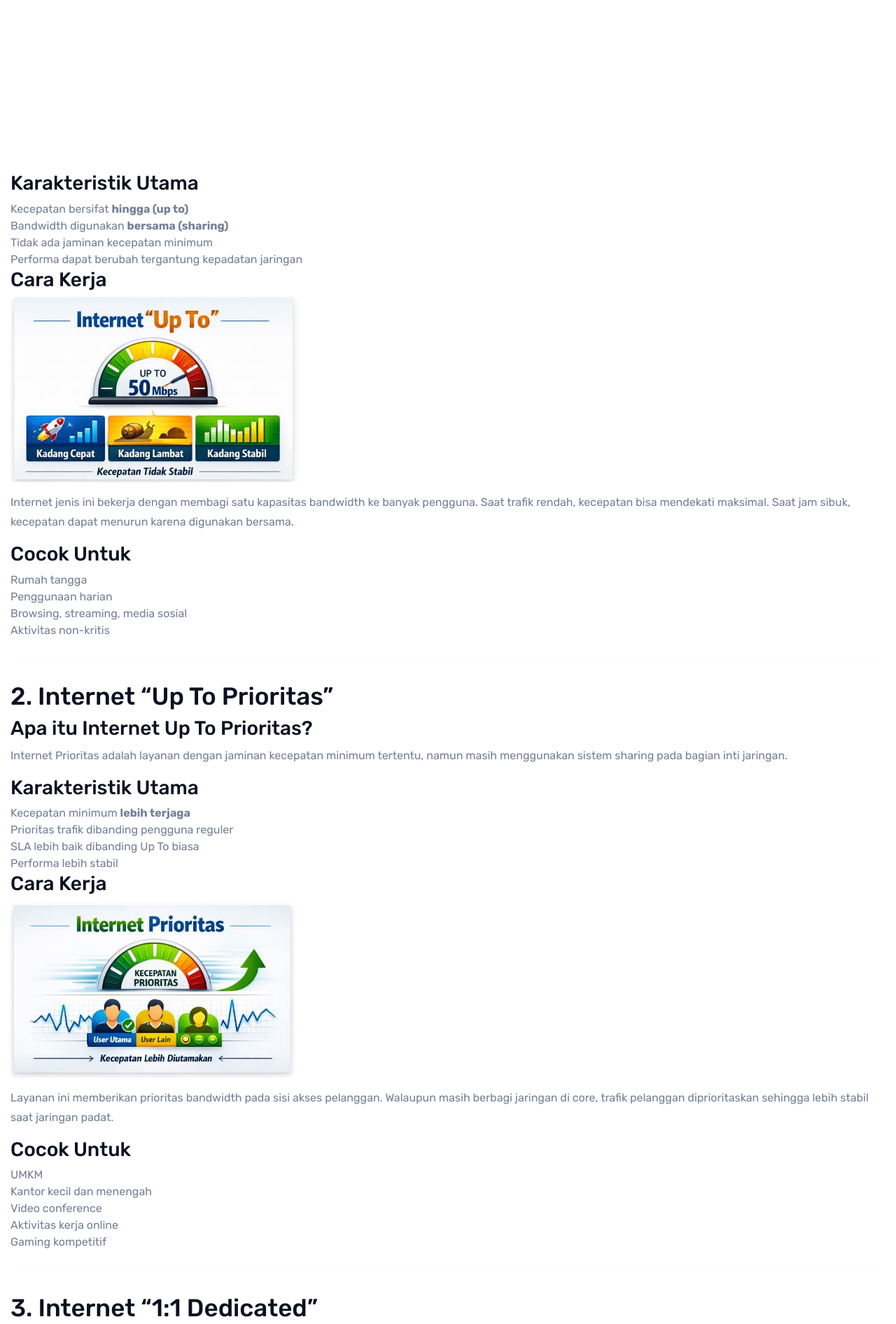
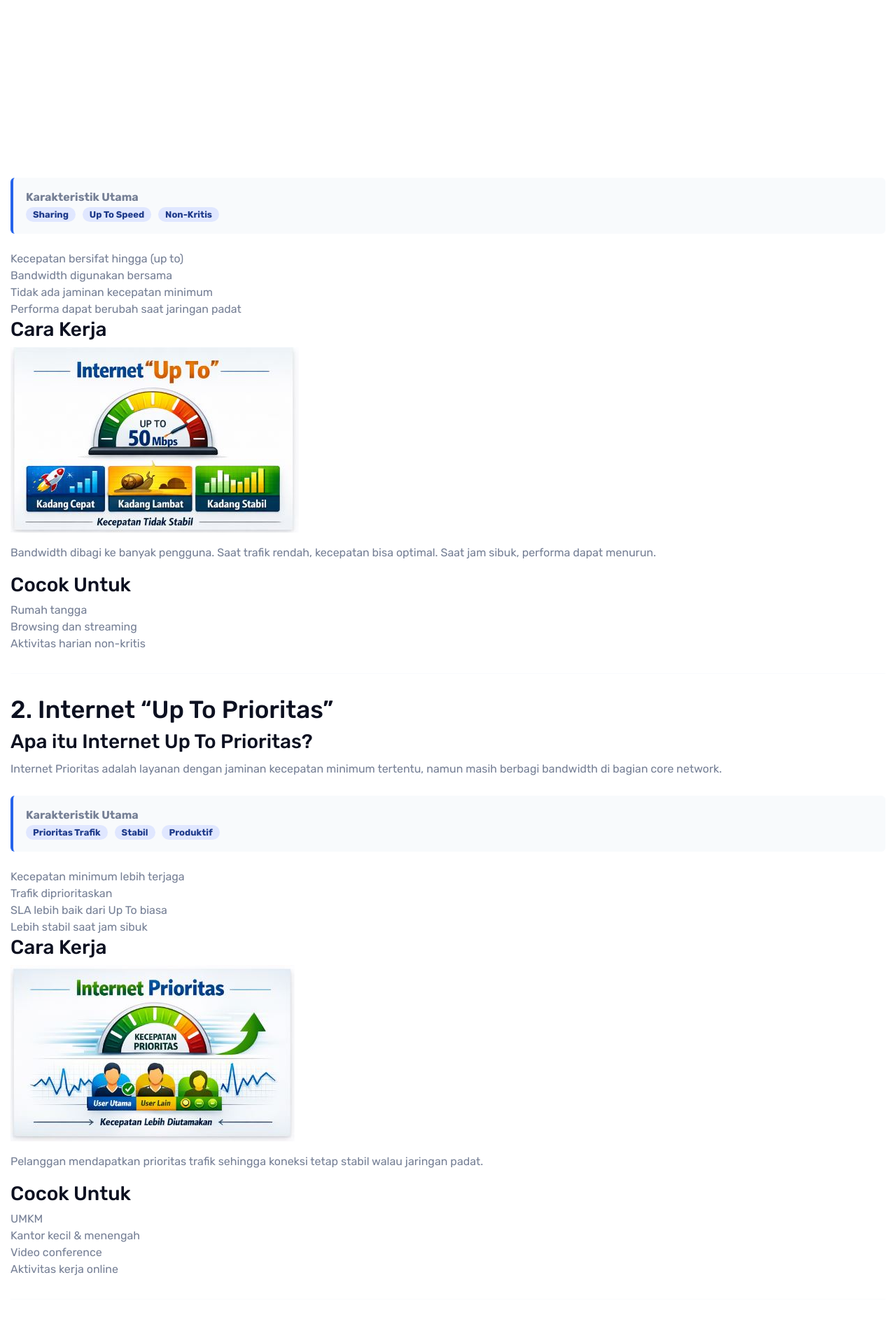
Before and after one commit to dalonet/dalonet.github.io, a Jekyll site: the page built from _posts/2026-02-05-apa-perbedaan-up-to-prioritas-dedicated-internet.md, in a window 1280 px wide. Shown: the part 656-2548 px from the top of the page at 70% size. Built offline with Jekyll 4.4.1, drawn with Linux system fonts in a browser that asks for light colours; some of the changed text lies outside the part shown.

Commit message:
update post with css

```diff
--- a/_posts/2026-02-05-apa-perbedaan-up-to-prioritas-dedicated-internet.md
+++ b/_posts/2026-02-05-apa-perbedaan-up-to-prioritas-dedicated-internet.md
@@ -8,91 +8,163 @@
 excerpt: "Memahami perbedaan jenis layanan internet agar dapat memilih koneksi yang paling sesuai dengan kebutuhan penggunaan."
 ---
 
+<style>
+.post-content h2 {
+  margin-top: 48px;
+}
+
+.info-box {
+  background: #f8fafc;
+  border-left: 4px solid #2563eb;
+  padding: 16px 18px;
+  margin: 24px 0;
+  border-radius: 6px;
+}
+
+.table-wrapper {
+  overflow-x: auto;
+  margin: 32px 0;
+}
+
+.compare-table {
+  width: 100%;
+  border-collapse: collapse;
+  font-size: 15px;
+}
+
+.compare-table th {
+  background: #1e293b;
+  color: #ffffff;
+  padding: 12px;
+  text-align: left;
+}
+
+.compare-table td {
+  padding: 12px;
+  border-bottom: 1px solid #e5e7eb;
+}
+
+.compare-table tr:nth-child(even) {
+  background: #f9fafb;
+}
+
+.compare-table td:first-child {
+  font-weight: 600;
+  color: #0f172a;
+}
+
+.badge {
+  display: inline-block;
+  background: #e0e7ff;
+  color: #1e3a8a;
+  padding: 4px 10px;
+  border-radius: 999px;
+  font-size: 13px;
+  margin-right: 6px;
+}
+</style>
+
 ## Pengenalan Jenis Layanan Internet
 
-Dalam dunia jaringan, terdapat beberapa jenis layanan internet yang dibedakan berdasarkan metode pembagian bandwidth, tingkat stabilitas, dan peruntukannya. Tiga jenis yang paling umum digunakan adalah **Internet Up To**, **Internet Up To Prioritas**, dan **Internet 1:1 Dedicated**.
+Dalam dunia jaringan, layanan internet dibedakan berdasarkan metode pembagian bandwidth, tingkat stabilitas, serta peruntukan penggunaannya. Tiga jenis layanan yang paling umum digunakan adalah **Internet Up To**, **Internet Up To Prioritas**, dan **Internet 1:1 Dedicated**.
 
-Memahami perbedaannya akan membantu menentukan layanan yang paling tepat sesuai kebutuhan penggunaan, baik untuk rumah, usaha, maupun lingkungan bisnis.
+Memahami perbedaannya akan membantu Anda menentukan layanan internet yang paling sesuai, baik untuk kebutuhan rumah, usaha, maupun operasional bisnis.
 
 ---
 
 ## 1. Internet "Up To" (Best Effort)
 
 ### Apa itu Internet Up To?
-Internet Up To adalah layanan internet dengan sistem *best effort*, di mana kecepatan yang didapat bersifat hingga (maksimal) dan tidak dijamin setiap saat.
+Internet Up To adalah layanan internet dengan sistem *best effort*, di mana kecepatan yang diperoleh bersifat hingga (maksimal) dan tidak dijamin setiap saat.
 
-### Karakteristik Utama
-- Kecepatan bersifat **hingga (up to)**
-- Bandwidth digunakan **bersama (sharing)**
+<div class="info-box">
+<b>Karakteristik Utama</b><br>
+<span class="badge">Sharing</span>
+<span class="badge">Up To Speed</span>
+<span class="badge">Non-Kritis</span>
+</div>
+
+- Kecepatan bersifat hingga (up to)
+- Bandwidth digunakan bersama
 - Tidak ada jaminan kecepatan minimum
-- Performa dapat berubah tergantung kepadatan jaringan
+- Performa dapat berubah saat jaringan padat
 
 ### Cara Kerja
 ![Diagram Internet Up To]({{ site.baseurl }}/assets/imgs/blog/diagram-up-to.jpg)
 
-Internet jenis ini bekerja dengan membagi satu kapasitas bandwidth ke banyak pengguna. Saat trafik rendah, kecepatan bisa mendekati maksimal. Saat jam sibuk, kecepatan dapat menurun karena digunakan bersama.
+Bandwidth dibagi ke banyak pengguna. Saat trafik rendah, kecepatan bisa optimal. Saat jam sibuk, performa dapat menurun.
 
 ### Cocok Untuk
 - Rumah tangga
-- Penggunaan harian
-- Browsing, streaming, media sosial
-- Aktivitas non-kritis
+- Browsing dan streaming
+- Aktivitas harian non-kritis
 
 ---
 
 ## 2. Internet "Up To Prioritas"
 
 ### Apa itu Internet Up To Prioritas?
-Internet Prioritas adalah layanan dengan jaminan kecepatan minimum tertentu, namun masih menggunakan sistem sharing pada bagian inti jaringan.
+Internet Prioritas adalah layanan dengan jaminan kecepatan minimum tertentu, namun masih berbagi bandwidth di bagian core network.
 
-### Karakteristik Utama
-- Kecepatan minimum **lebih terjaga**
-- Prioritas trafik dibanding pengguna reguler
-- SLA lebih baik dibanding Up To biasa
-- Performa lebih stabil
+<div class="info-box">
+<b>Karakteristik Utama</b><br>
+<span class="badge">Prioritas Trafik</span>
+<span class="badge">Stabil</span>
+<span class="badge">Produktif</span>
+</div>
+
+- Kecepatan minimum lebih terjaga
+- Trafik diprioritaskan
+- SLA lebih baik dari Up To biasa
+- Lebih stabil saat jam sibuk
 
 ### Cara Kerja
 ![Diagram Internet Prioritas]({{ site.baseurl }}/assets/imgs/blog/diagram-prioritas.jpg)
 
-Layanan ini memberikan prioritas bandwidth pada sisi akses pelanggan. Walaupun masih berbagi jaringan di core, trafik pelanggan diprioritaskan sehingga lebih stabil saat jaringan padat.
+Pelanggan mendapatkan prioritas trafik sehingga koneksi tetap stabil walau jaringan padat.
 
 ### Cocok Untuk
 - UMKM
-- Kantor kecil dan menengah
+- Kantor kecil & menengah
 - Video conference
 - Aktivitas kerja online
-- Gaming kompetitif
 
 ---
 
 ## 3. Internet "1:1 Dedicated"
 
 ### Apa itu Internet 1:1 Dedicated?
-Internet Dedicated adalah layanan premium dengan bandwidth khusus yang tidak dibagi dengan pelanggan lain, dari sisi akses hingga core network.
+Internet Dedicated adalah layanan dengan bandwidth khusus yang sepenuhnya dialokasikan untuk satu pelanggan tanpa sharing.
 
-### Karakteristik Utama
-- Bandwidth **100% dedicated**
-- Tidak ada sharing
-- SLA tinggi dan konsisten
-- Koneksi sangat stabil
+<div class="info-box">
+<b>Karakteristik Utama</b><br>
+<span class="badge">Dedicated 100%</span>
+<span class="badge">Enterprise</span>
+<span class="badge">Mission Critical</span>
+</div>
+
+- Bandwidth 100% dedicated
+- Tidak berbagi dengan pengguna lain
+- Stabil dan konsisten
+- SLA tinggi
 
 ### Cara Kerja
 ![Diagram Internet Dedicated]({{ site.baseurl }}/assets/imgs/blog/diagram-dedicated.jpg)
 
-Pelanggan mendapatkan jalur khusus yang tidak dipakai bersama pengguna lain. Kecepatan dan kualitas koneksi tetap konsisten sepanjang waktu.
+Pelanggan mendapatkan jalur eksklusif dari sisi akses hingga core network.
 
 ### Cocok Untuk
 - Perusahaan
-- Server dan data center
+- Server & data center
 - VPN korporat
-- Sistem bisnis kritikal
-- Layanan 24/7
+- Layanan bisnis 24/7
 
 ---
 
 ## Tabel Perbandingan Layanan Internet
 
-<table style="border:1px solid #ddd; border-collapse: collapse; width:100%;">
+<div class="table-wrapper">
+<table class="compare-table">
   <thead>
     <tr>
       <th>Aspek</th>
@@ -105,7 +177,7 @@
     <tr>
       <td>Model Bandwidth</td>
       <td>Sharing</td>
-      <td>Sharing dengan prioritas</td>
+      <td>Sharing + prioritas</td>
       <td>Dedicated 100%</td>
     </tr>
     <tr>
@@ -134,52 +206,35 @@
     </tr>
   </tbody>
 </table>
+</div>
 
 ---
 
 ## Mengenal Sharing Ratio
 
-Sharing ratio menunjukkan jumlah pengguna yang berbagi bandwidth yang sama.
+Sharing ratio menunjukkan jumlah pengguna yang berbagi satu kapasitas bandwidth.
 
-- **1:50** → satu bandwidth digunakan hingga 50 pengguna
-- **1:20** → satu bandwidth digunakan hingga 20 pengguna
+- **1:50** → satu bandwidth untuk hingga 50 pengguna
+- **1:20** → satu bandwidth untuk hingga 20 pengguna
 - **1:1** → satu bandwidth untuk satu pelanggan
 
-### Perbandingan Umum
-- **Up To:** 1:50 hingga 1:100
-- **Up To Prioritas:** 1:10 hingga 1:20
-- **Dedicated:** 1:1
-
-Semakin kecil rasio, semakin stabil koneksi yang diperoleh.
+Semakin kecil sharing ratio, semakin stabil koneksi yang diperoleh.
 
 ---
 
 ## Cara Memilih Layanan yang Tepat
 
-### Pilih Internet Up To jika
-- Digunakan untuk kebutuhan rumah
-- Tidak bergantung pada koneksi setiap saat
-- Aktivitas bersifat non-kritis
-
-### Pilih Internet Prioritas jika
-- Digunakan untuk kerja atau usaha
-- Membutuhkan koneksi stabil
-- Banyak perangkat aktif bersamaan
-
-### Pilih Internet Dedicated jika
-- Koneksi sangat krusial
-- Digunakan untuk server atau sistem bisnis
-- Membutuhkan performa konsisten 24/7
+- **Internet Up To** cocok untuk penggunaan rumah dan aktivitas non-kritis
+- **Internet Prioritas** ideal untuk produktivitas dan usaha
+- **Internet Dedicated** direkomendasikan untuk kebutuhan bisnis dan sistem kritikal
 
 ---
 
 ## Kesimpulan
 
-Setiap jenis layanan internet memiliki karakteristik dan peruntukan yang berbeda. Tidak semua kebutuhan memerlukan koneksi dedicated, dan tidak semua penggunaan cocok dengan layanan reguler.
+Setiap jenis layanan internet memiliki karakteristik dan peruntukan yang berbeda. Pemilihan layanan sebaiknya disesuaikan dengan kebutuhan penggunaan, tingkat stabilitas yang diharapkan, dan skala operasional.
 
-Memahami kebutuhan penggunaan, tingkat stabilitas yang diharapkan, dan skala aktivitas akan membantu menentukan layanan internet yang paling sesuai.
-
-Jika Anda membutuhkan konsultasi lebih lanjut terkait pemilihan layanan internet, tim kami siap membantu memberikan rekomendasi terbaik sesuai kebutuhan Anda.
+Untuk konsultasi dan rekomendasi layanan internet yang paling sesuai dengan kebutuhan Anda, tim Dalonet siap membantu.
 
 ---
 
```
Also changed, not shown: other parts of _posts/2026-02-05-apa-perbedaan-up-to-prioritas-dedicated-internet.md (+1 -1 lines).
